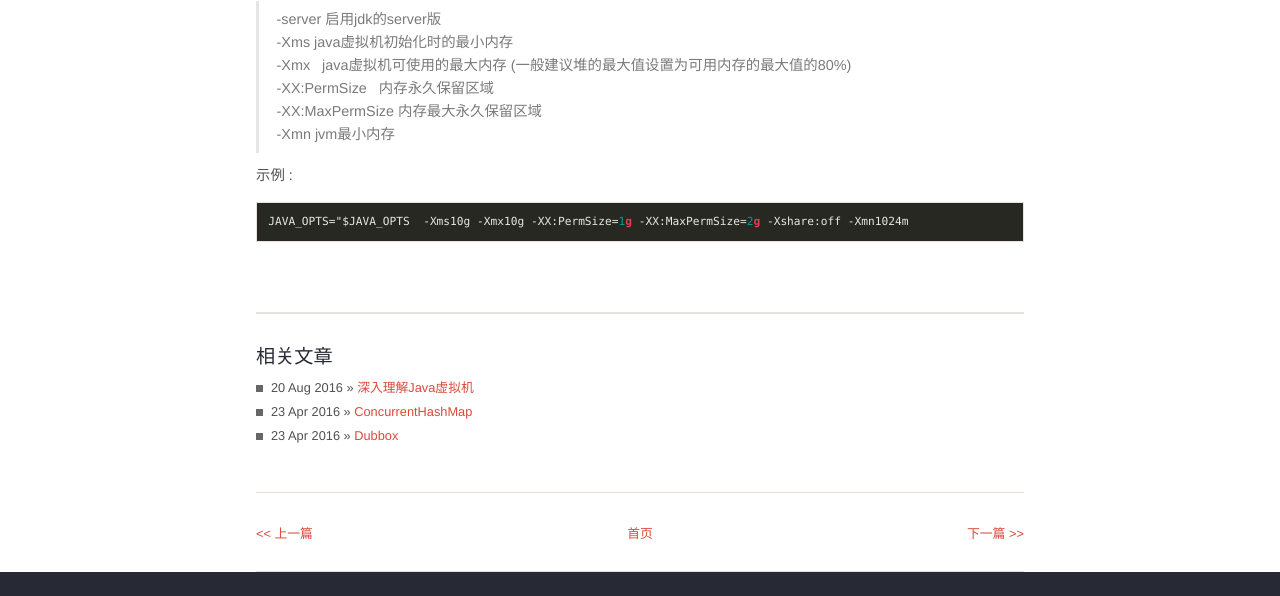
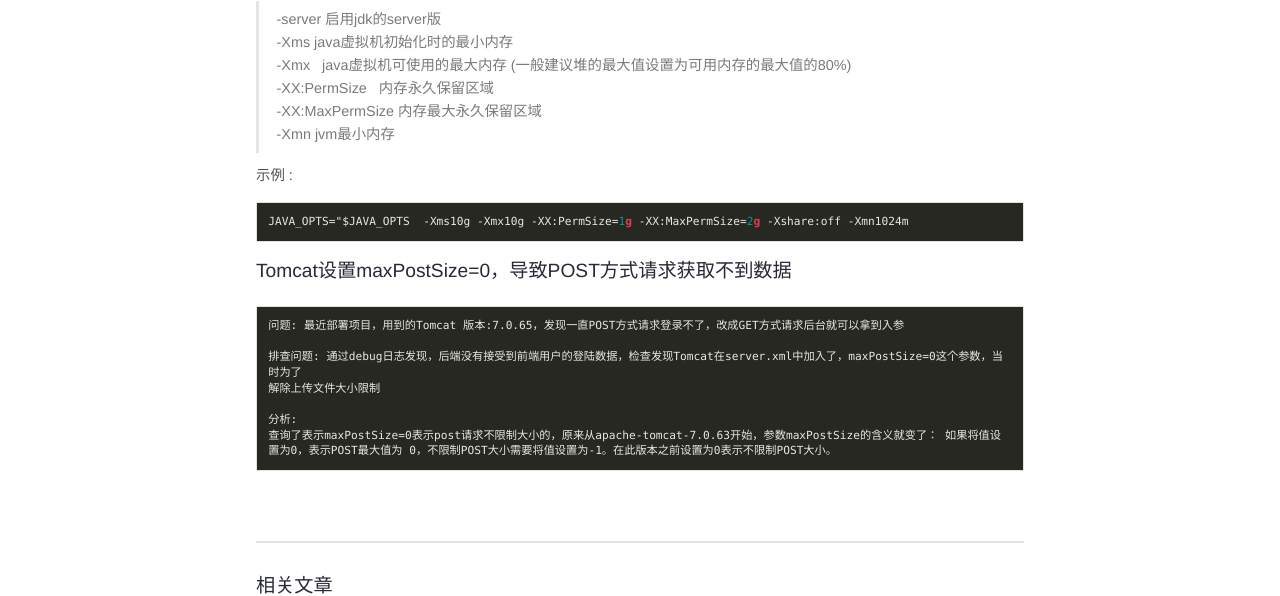
Before and after one commit to junhc/junhc.github.io, a Jekyll site: the page built from _posts/2015-10-14-tomcat.md, in a window 1280 px wide and 900 px high, scrolled down 2044 px, cut to the strip 0-596 px from the top of the window. Built offline with Jekyll 4.4.1, drawn with Linux system fonts in a browser that asks for light colours; Markdown is read by kramdown in place of the engine named in the settings; comment, search, counter and statistics services are not loaded.

Commit message:
Update 2015-10-14-tomcat.md

````diff
--- a/_posts/2015-10-14-tomcat.md
+++ b/_posts/2015-10-14-tomcat.md
@@ -108,3 +108,15 @@
 ```vim
 JAVA_OPTS="$JAVA_OPTS  -Xms10g -Xmx10g -XX:PermSize=1g -XX:MaxPermSize=2g -Xshare:off -Xmn1024m
 ```
+
+#### Tomcat设置maxPostSize=0，导致POST方式请求获取不到数据
+
+```
+问题: 最近部署项目，用到的Tomcat 版本:7.0.65，发现一直POST方式请求登录不了，改成GET方式请求后台就可以拿到入参
+
+排查问题: 通过debug日志发现，后端没有接受到前端用户的登陆数据，检查发现Tomcat在server.xml中加入了，maxPostSize=0这个参数，当时为了
+解除上传文件大小限制
+
+分析:
+查询了表示maxPostSize=0表示post请求不限制大小的，原来从apache-tomcat-7.0.63开始，参数maxPostSize的含义就变了： 如果将值设置为0，表示POST最大值为 0，不限制POST大小需要将值设置为-1。在此版本之前设置为0表示不限制POST大小。
+```
````
